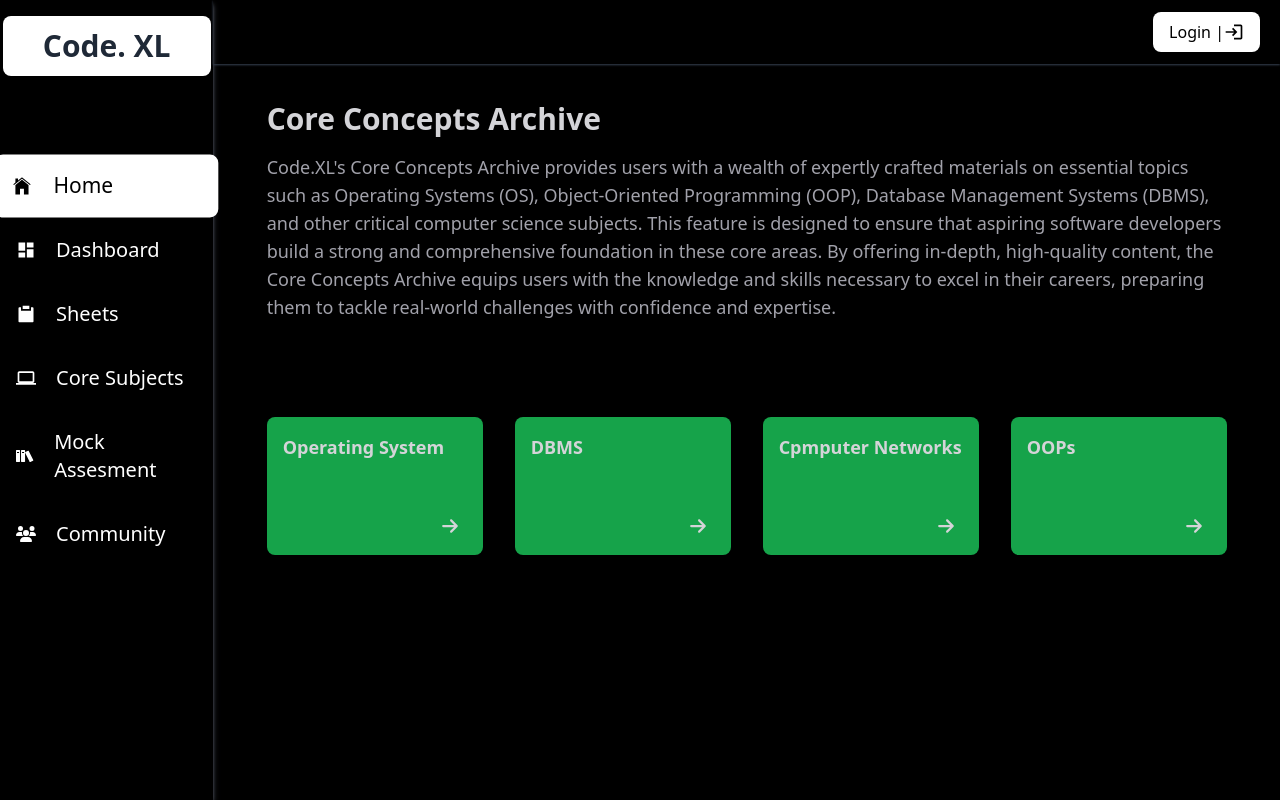
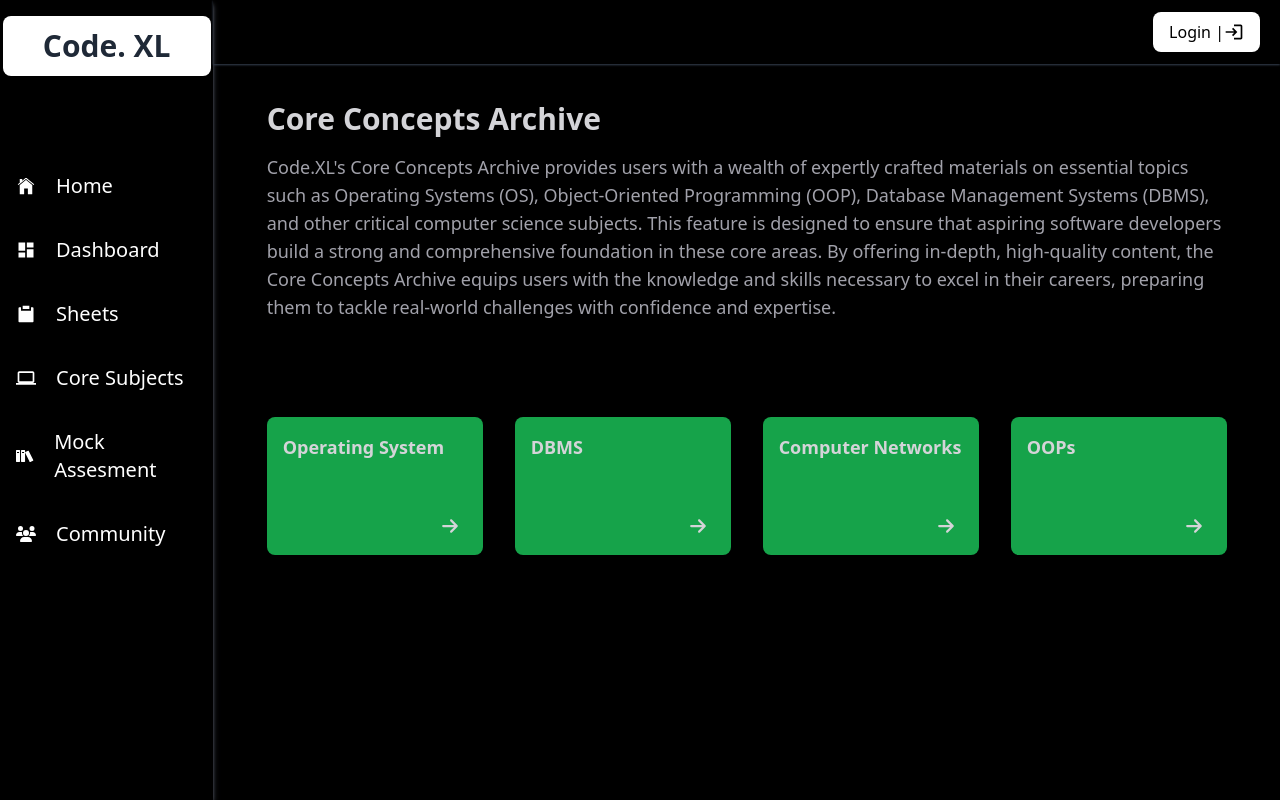
Before and after one commit to tirtha18/Code.-XL, a React (Vite) app in the folder Frontend/: page /coresub in a window 1280 px wide. Built offline with nearby package versions, Linux system fonts and the light colour scheme; what @radix-ui/themes would draw is missing.

Commit message:
Confingured the Navbar properly

```diff
--- a/Frontend/src/components/CoreSub.jsx
+++ b/Frontend/src/components/CoreSub.jsx
@@ -34,7 +34,7 @@ export default function CoreSub() {
               </div>
             </div>
             <div className=" h-[40%] bg-green-600 p-4 rounded-lg font-semibold hover:scale-105 duration-200 hover:cursor-pointer flex-col flex">
-              <h1>Cpmputer Networks</h1>{" "}
+              <h1>Computer Networks</h1>{" "}
               <div className="mt-auto  ml-auto mr-1 p-1 hover:bg-white hover:rounded-full hover:text-green-700">
                 <FaArrowRight />
               </div>
--- a/Frontend/src/components/Header.jsx
+++ b/Frontend/src/components/Header.jsx
@@ -4,8 +4,10 @@ import { Link } from "react-router-dom";
 import { FaGithub } from "react-icons/fa";
 import { AuthContext } from "./AuthProvider";
 import User_img from "../images/User_img.png";
+import { navContext } from "./NavContextProvider";
 export default function Header() {
-  const { user, token, login, logout } = useContext(AuthContext);
+  const {changeActiveNav} = useContext(navContext);
+  const { user, token } = useContext(AuthContext);
   return (
     <div className="fixed-header min-h-[64px] flex shadow-sm shadow-gray-700 flex-row items-center z-10 w-full">
       <div className="ml-auto">
@@ -19,8 +21,8 @@ export default function Header() {
             </button>
           </Link>
         ) : (
-          <Link to={"/dashboard"}>
-            <div className=" text-white mr-6 hover:cursor-pointer border border-zinc-600 rounded-full">
+          <Link onClick={() => {changeActiveNav(1);}} to={"/dashboard"}>
+            <div  className=" text-white mr-6 hover:cursor-pointer border border-zinc-600 rounded-full">
               <img width="50" height="50" src={User_img} />
             </div>
           </Link>
--- a/Frontend/src/components/LandingPage/LandHome.jsx
+++ b/Frontend/src/components/LandingPage/LandHome.jsx
@@ -10,6 +10,8 @@ import reactjs from "../../images/react.png";
 import mongodb from "../../images/mongo.png";
 import tailwind from "../../images/tailwind.png";
 import js from "../../images/js.png";
+import { useContext } from "react";
+import { NavContextProvider,navContext } from "../NavContextProvider";
 import { FaArrowRight } from "react-icons/fa";
 const techstack = [
   {
@@ -56,13 +58,14 @@ const techstack = [
   },
 ];
 export default function LandHome() {
+  const {changeActiveNav} = useContext(navContext);
   const navigate = useNavigate();
   return (
     <div className="absolute z-10 top-0 left-0 min-h-screen w-screen bg-black ">
       <Navbar />
       <div
         name="home"
-        className="h-screen bg-gradient-to-b from-black to-gray-800 flex flex-col text-gray-300"
+        className="h-screen bg-gradient-to-b from-black to-gray-900 flex flex-col text-gray-300"
       >
         <div className="max-w-screen mx-auto flex items-center justify-center h-full px-4 ml-[9%]">
           <div className="flex flex-col w-[50%] justify-center h-full">
@@ -76,7 +79,7 @@ export default function LandHome() {
             </p>
             <div
               onClick={() => {
-                navigate("/sheets");
+                navigate("/sheets");changeActiveNav(2);
               }}
               className="group text-white w-fit px-6 py-3 my-2 flex items-center rounded-md bg-gradient-to-r from-green-600 to hover:cursor-pointer bg-green-500 hover:scale-105 duration-300"
             >
@@ -93,10 +96,10 @@ export default function LandHome() {
       </div>
       <div
         name="features"
-        className="min-h-screen bg-gradient-to-b from-gray-800 to-black flex flex-col text-gray-300 items-center justify-center py-24"
+        className="min-h-screen bg-gradient-to-b from-gray-900 to-black flex flex-col text-gray-300 items-center justify-center py-24"
       >
         <div className=" grid grid-cols-3 gap-6 h-full mb-16">
-          <div onClick={() => {navigate("/sheets");}} className="flex bg-black flex-col max-w-56 p-4 pt-12 pb-8 rounded-3xl items-center text-center m-2 border hover:scale-105 duration-200 hover:cursor-pointer">
+          <div onClick={() => {changeActiveNav(2);navigate("/sheets");}} className="flex bg-black flex-col max-w-56 p-4 pt-12 pb-8 rounded-3xl items-center text-center m-2 border hover:scale-105 duration-200 hover:cursor-pointer">
             <h1 className="text-lg text-white font-semibold">
               Personalized Sheets
             </h1>
@@ -110,7 +113,7 @@ export default function LandHome() {
               <FaArrowRight size={18}/>
             </div>
           </div>
-          <div onClick={() => {navigate("/mockassessment");}} className="flex bg-black flex-col max-w-56 p-4 pt-12 pb-8 rounded-3xl items-center text-center m-2 border hover:scale-105 duration-200 hover:cursor-pointer">
+          <div onClick={() => {changeActiveNav(4);navigate("/mockassessment");}} className="flex bg-black flex-col max-w-56 p-4 pt-12 pb-8 rounded-3xl items-center text-center m-2 border hover:scale-105 duration-200 hover:cursor-pointer">
             <h1 className="text-lg text-white font-semibold">
               Custom Mock Assesment
             </h1>
@@ -123,7 +126,7 @@ export default function LandHome() {
               <FaArrowRight size={18} />
             </div>
           </div>
-          <div onClick={() => {navigate("/coresub");}} className="flex bg-black flex-col max-w-56 p-4 pt-12 pb-8 rounded-3xl items-center text-center m-2 border hover:scale-105 duration-200 hover:cursor-pointer ">
+          <div onClick={() => {changeActiveNav(3);navigate("/coresub");}} className="flex bg-black flex-col max-w-56 p-4 pt-12 pb-8 rounded-3xl items-center text-center m-2 border hover:scale-105 duration-200 hover:cursor-pointer ">
             <h1 className="text-lg text-white font-semibold">Core Subjects</h1>
             <p className="text-sm mt-4 text-gray-400 ">
               Code.XL's core subjects feature provides expertly crafted
@@ -134,7 +137,7 @@ export default function LandHome() {
               <FaArrowRight size={18}/>
             </div>
           </div>
-          <div onClick={() => {navigate("/community");}} className="flex bg-black flex-col max-w-56 p-4 pt-12 pb-8 rounded-3xl items-center text-center m-2 border hover:scale-105 duration-200 hover:cursor-pointer">
+          <div onClick={() => {changeActiveNav(5);navigate("/community");}} className="flex bg-black flex-col max-w-56 p-4 pt-12 pb-8 rounded-3xl items-center text-center m-2 border hover:scale-105 duration-200 hover:cursor-pointer">
             <h1 className="text-lg text-white font-semibold">Community</h1>
             <p className="text-sm mt-4 text-gray-400 ">
               Code.XL's community feature connects users with peers, fostering
@@ -149,7 +152,7 @@ export default function LandHome() {
       </div>
       <div
         name="technologies"
-        className="h-screen bg-gradient-to-b from-black to-gray-800 flex flex-col text-gray-300"
+        className="h-screen bg-gradient-to-b from-black to-gray-900 flex flex-col text-gray-300"
       >
         <div className="max-w-screen-lg mx-auto p-4 flex flex-col justify-center w-full h-ful text-white">
           <div>
@@ -175,7 +178,7 @@ export default function LandHome() {
       </div>
       <div
       name="contact"
-      className="w-full h-screen bg-gradient-to-b from-gray-800 to-black text-white"
+      className="w-full h-screen bg-gradient-to-b from-gray-900 to-black text-white"
     >
       <div className="flex flex-col p-4 justify-center max-w-screen-lg mx-auto h-full">
         <div className="pb-8">
--- /dev/null
+++ b/Frontend/src/components/NavContextProvider.jsx
@@ -0,0 +1,29 @@
+import React, { Children } from "react";
+import { createContext, useState } from "react";
+
+const navContext = createContext(null);
+function NavContextProvider({children}) {
+  const [activeNav, setActiveNav] = useState([
+    false,
+    false,
+    false,
+    false,
+    false,
+    false,
+  ]);
+  const changeActiveNav = (index) => {
+    const temp = [...activeNav];
+    for (let i = 0; i < temp.length; i++) {
+      if (i === index) temp[i] = true;
+      else temp[i] = false;
+    }
+    setActiveNav(temp);
+  };
+  return (
+    <navContext.Provider value={{ activeNav, changeActiveNav }}>
+      {children}
+    </navContext.Provider>
+  );
+}
+
+export { navContext, NavContextProvider };
--- a/Frontend/src/components/Navbar.jsx
+++ b/Frontend/src/components/Navbar.jsx
@@ -9,6 +9,8 @@ import { IoIosHome } from "react-icons/io";
 import { ImBooks } from "react-icons/im";
 import { AuthContext } from "./AuthProvider";
 import "react-toastify/dist/ReactToastify.css";
+import { NavContextProvider, navContext } from "./NavContextProvider";
+import { useNavigate } from "react-router-dom";
 const navItems = [
   {
     ind: 0,
@@ -49,16 +51,12 @@ const navItems = [
 ];
 
 export default function Navbar() {
+  const navigate = useNavigate();
+  const { activeNav, changeActiveNav } = useContext(navContext);
   const { user, logout } = useContext(AuthContext);
-  const temp = [];
-  for (let i = 0; i < navItems.length; i++) temp.push(false);
-  temp[0]=true;
-  const [navactive, setNavactive] = useState(temp);
   const handleNavclick = (index) => {
-    const tem = [...navactive];
-    for (let i = 0; i < tem.length; i++) tem[i] = false;
-    tem[index] = true;
-    setNavactive(tem);
+    console.log(activeNav);
+    changeActiveNav(index);
   };
   return (
     <>
@@ -73,7 +71,7 @@ export default function Navbar() {
                 <div
                   onClick={() => handleNavclick(item.ind)}
                   className={`flex flex-row space-x-5 items-center ${
-                    navactive[item.ind] ? "bg-white text-black scale-105" : ""
+                    activeNav[item.ind] ? "bg-white text-black scale-105" : ""
                   }   lg:py-4 py-4 px-4 w-full rounded-lg hover:cursor-pointer hover:scale-105 mb-1`}
                 >
                   {item.icon}
@@ -87,6 +85,7 @@ export default function Navbar() {
           <div
             onClick={() => {
               logout();
+              navigate("/");
             }}
             className="flex items-center text mt-auto text-lg mb-4 py-2 px-10 rounded-lg text-zinc-900 bg-white flex-row space-x-2 hover:cursor-pointer hover:scale-105 duration-200 hover:bg-red-600 hover:text-zinc-300"
           >
```
Also changed, not shown: Frontend/src/App.jsx (+8 -7 lines).
